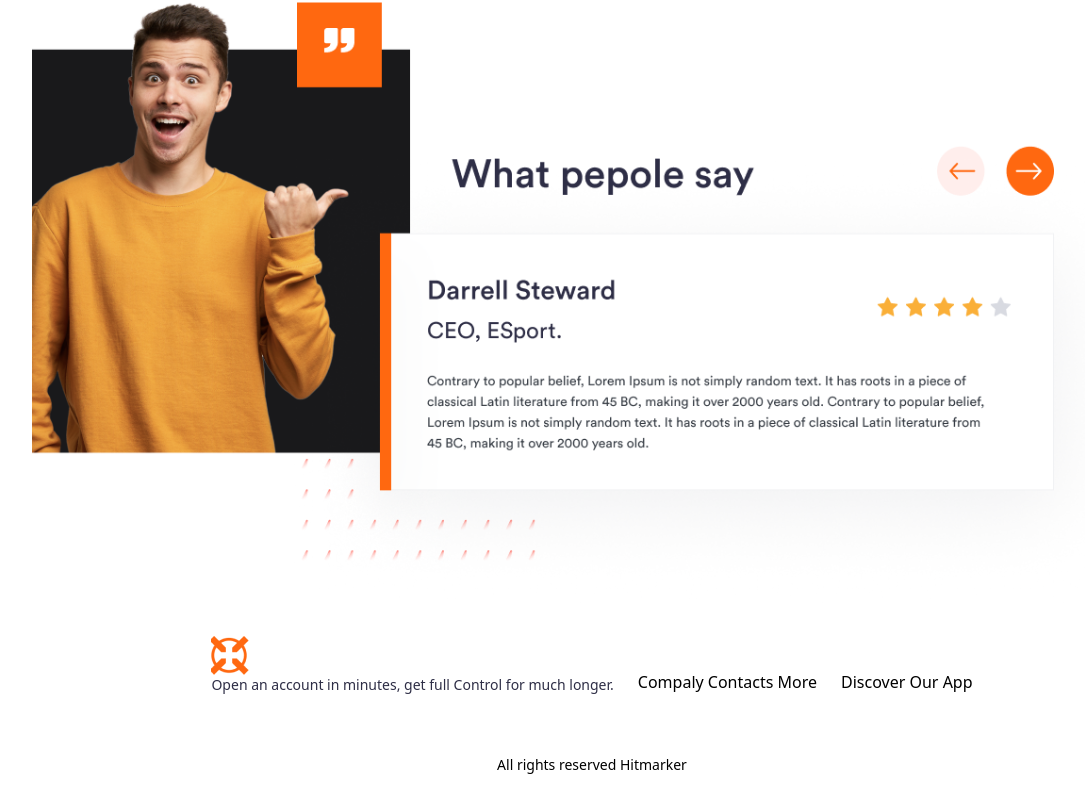
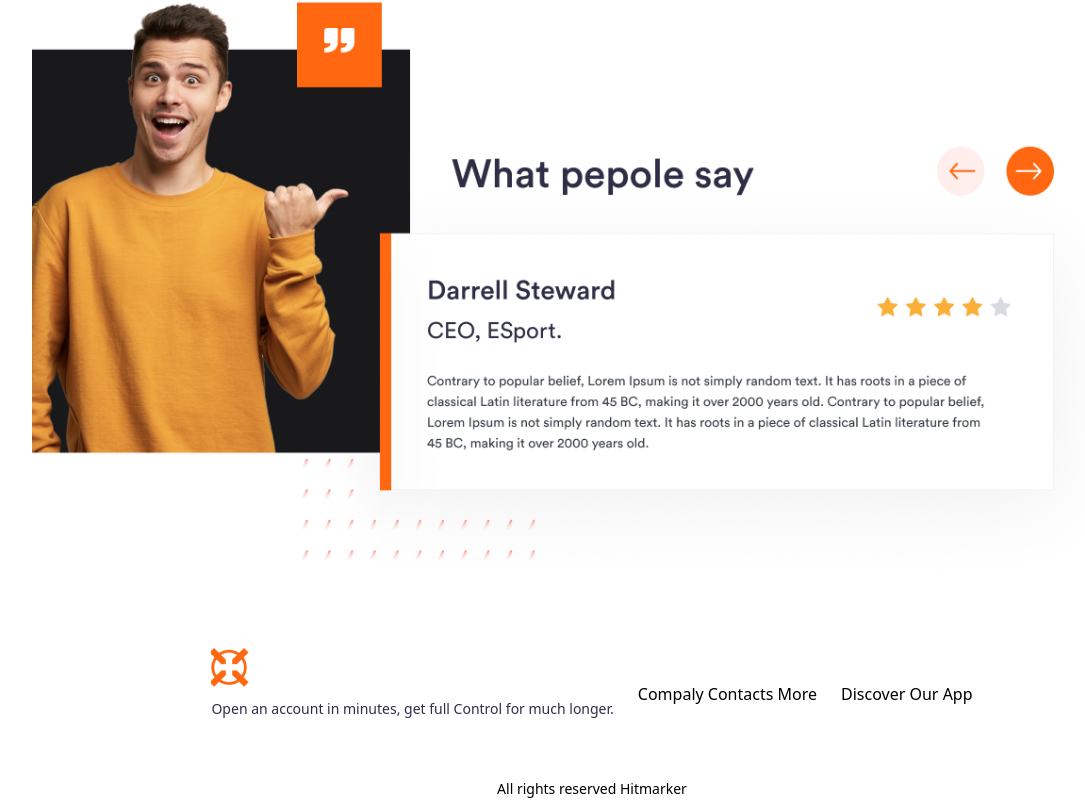
Before and after one commit to JoyBoi/hitmarker, a Vue app: page / in a window 1280 px wide. Shown: the part 2151-2962 px from the top of the page, without its empty margins (48-1133 px from the left). Before the commit the page ends 2938 px from the top, so only its background shows below. Built offline with nearby package versions, Linux system fonts and the light colour scheme.

Commit message:
3rd Commit

```diff
--- a/src/components/Contacts.vue
+++ b/src/components/Contacts.vue
@@ -12,7 +12,7 @@
     "
   >
     <div>
-      <img alt="Hitmarker" src="../assets/hitmarker2.png" />
+      <img class="py-3" alt="Hitmarker" src="../assets/hitmarker2.png" />
       <p class="text-textdark font-light text-sm mb-8">
         Open an account in minutes, get full Control for much longer.
       </p>
```
